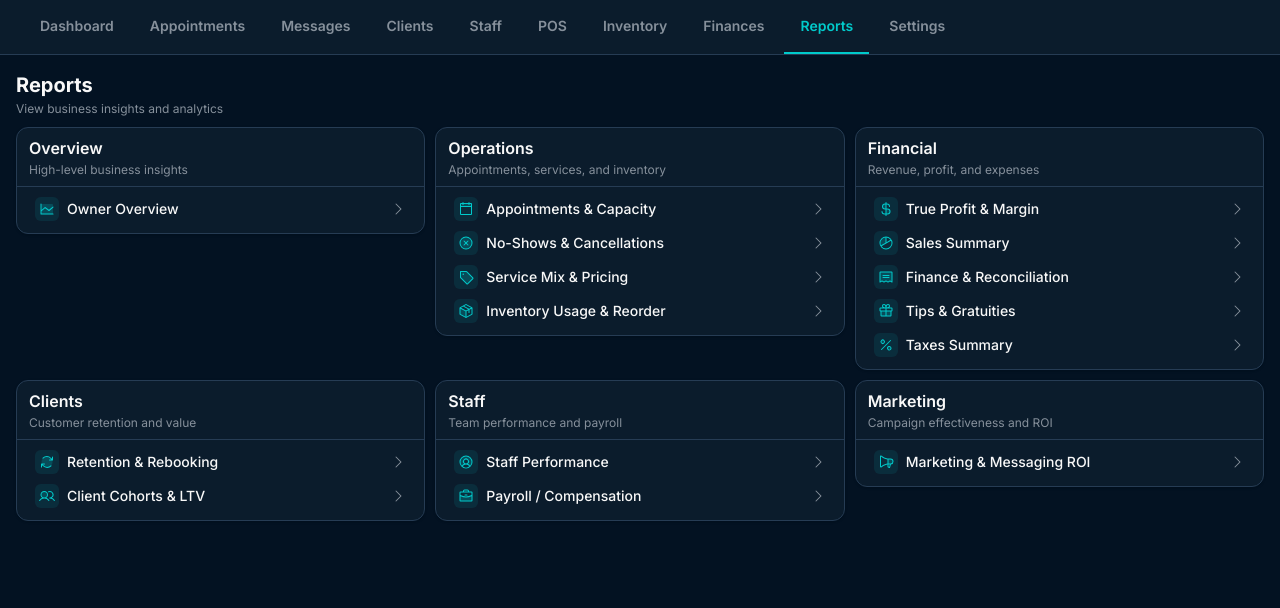
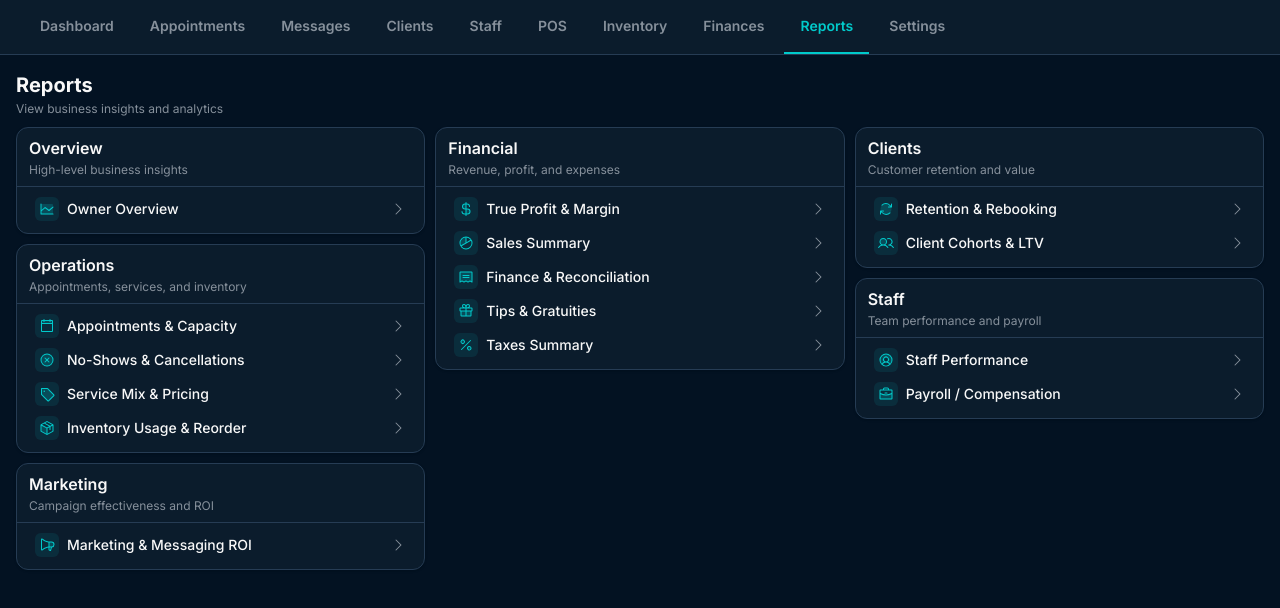
Before and after one commit to JimmysRanch/126, a React (Vite) app: page /reports in a window 1280 px wide. Shown: the top 608 px of the page. Built offline with nearby package versions, Linux system fonts and the light colour scheme.

Commit message:
Generated by Spark: I wanted the operations card to be moved up so that it will be right under the overview card not next to it in order to get rid of the dead space / blank area you left between the cards. Please organize these cards in a way that does not  leave dead empty space between them.

```diff
--- a/src/pages/reports/index.tsx
+++ b/src/pages/reports/index.tsx
@@ -131,6 +131,11 @@ function ReportsLanding() {
     reports: REPORTS.filter(r => r.category === cat.id),
   }))
 
+  // Organize cards into columns to eliminate dead space
+  const column1 = groupedReports.filter(g => ['overview', 'operations', 'marketing'].includes(g.category.id))
+  const column2 = groupedReports.filter(g => ['financial'].includes(g.category.id))
+  const column3 = groupedReports.filter(g => ['clients', 'staff'].includes(g.category.id))
+
   return (
     <div className="min-h-screen bg-background text-foreground p-3 md:p-4">
       <div className="max-w-[1400px] mx-auto">
@@ -139,7 +144,8 @@ function ReportsLanding() {
           <p className="text-xs text-muted-foreground mt-0.5">View business insights and analytics</p>
         </div>
         <div className="grid grid-cols-1 lg:grid-cols-2 xl:grid-cols-3 gap-2.5 items-start">
-          {groupedReports.map(({ category, reports }) => (
+          <div className="space-y-2.5">
+            {column1.map(({ category, reports }) => (
               <CategoryCard
                 key={category.id}
                 category={category}
@@ -147,6 +153,27 @@ function ReportsLanding() {
                 navigate={navigate}
               />
             ))}
+          </div>
+          <div className="space-y-2.5">
+            {column2.map(({ category, reports }) => (
+              <CategoryCard
+                key={category.id}
+                category={category}
+                reports={reports}
+                navigate={navigate}
+              />
+            ))}
+          </div>
+          <div className="space-y-2.5">
+            {column3.map(({ category, reports }) => (
+              <CategoryCard
+                key={category.id}
+                category={category}
+                reports={reports}
+                navigate={navigate}
+              />
+            ))}
+          </div>
         </div>
       </div>
     </div>
```
Lines whose indentation alone changed are shown as unchanged.
